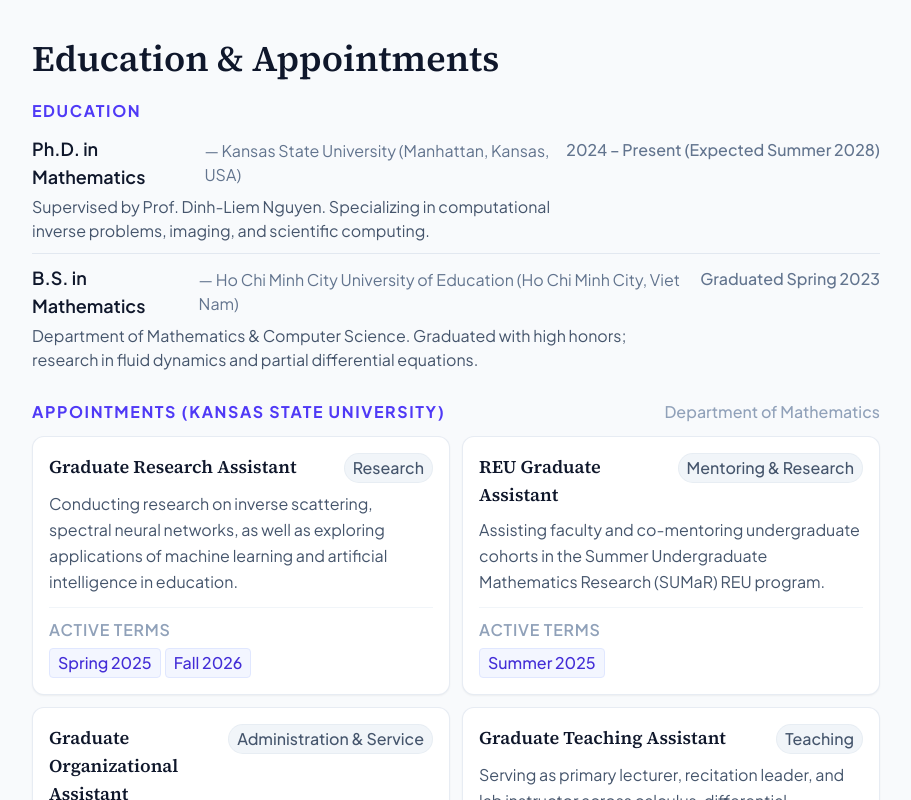
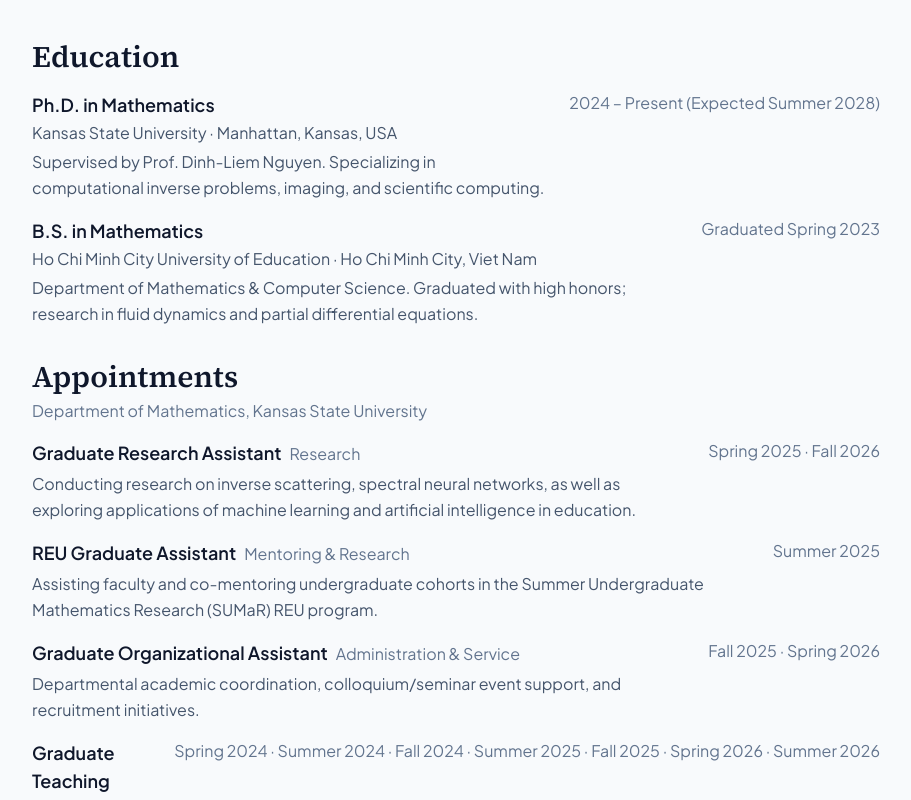
Before and after one commit to nhungnh-dot/nhungnh-dot.github.io, a React (Vite) app: page / in a window 1280 px wide. Shown: the part 640-1440 px from the top of the page, without its empty margins (184-1095 px from the left). Built offline with nearby package versions, Linux system fonts and the light colour scheme.

Commit message:
Replace appointment cards with a compact academic list

```diff
--- a/src/components/EducationEmployment.tsx
+++ b/src/components/EducationEmployment.tsx
@@ -1,97 +1,82 @@
 import React from 'react';
-import { ExternalLink } from 'lucide-react';
 import { EDUCATION_LIST, EMPLOYMENT_DATA } from '../data/academicData';
 
 export const EducationEmployment: React.FC = () => {
   return (
     <section id="experience" className="py-8 sm:py-10 border-b border-slate-200 dark:border-slate-800">
       <div className="max-w-4xl mx-auto px-4 sm:px-6">
-        <h2 className="text-2xl sm:text-3xl font-bold text-slate-900 dark:text-slate-50 font-serif-academic mb-5">
-          Education & Appointments
-        </h2>
+        <section aria-labelledby="education-heading">
+          <h2
+            id="education-heading"
+            className="mb-4 text-xl sm:text-2xl font-semibold text-slate-900 dark:text-slate-100 font-serif-academic"
+          >
+            Education
+          </h2>
 
-        {/* Education */}
-        <div className="mb-6">
-          <h3 className="text-sm uppercase tracking-widest text-indigo-600 dark:text-indigo-400 font-bold mb-3">
-            Education
-          </h3>
-          <ul className="divide-y divide-slate-200 dark:divide-slate-800 list-none">
+          <ul className="space-y-4">
             {EDUCATION_LIST.map((edu) => (
-              <li key={edu.id} className="py-2.5 first:pt-0 last:pb-0 flex flex-col sm:flex-row sm:items-baseline sm:justify-between gap-1 sm:gap-4">
-                <div>
-                  <div className="flex items-center gap-2">
-                    <span className="font-semibold text-base text-slate-900 dark:text-slate-100">
-                      {edu.degree}
-                    </span>
-                    <span className="text-sm text-slate-500 dark:text-slate-400">
-                      — {edu.institution} ({edu.location})
-                    </span>
-                  </div>
+              <li
+                key={edu.id}
+                className="flex flex-col sm:flex-row sm:items-start sm:justify-between gap-1 sm:gap-6"
+              >
+                <div className="min-w-0">
+                  <p className="text-base font-semibold text-slate-900 dark:text-slate-100">
+                    {edu.degree}
+                  </p>
+                  <p className="mt-0.5 text-sm text-slate-600 dark:text-slate-400">
+                    {edu.institution} · {edu.location}
+                  </p>
                   {edu.details && (
-                    <p className="text-sm text-slate-600 dark:text-slate-400 mt-1">
+                    <p className="mt-1 text-sm text-slate-600 dark:text-slate-400 leading-relaxed">
                       {edu.details}
                     </p>
                   )}
                 </div>
-                <span className="text-sm text-slate-500 dark:text-slate-400 whitespace-nowrap flex-shrink-0 font-medium sm:text-right">
+                <span className="shrink-0 text-sm text-slate-500 dark:text-slate-400 sm:text-right">
                   {edu.period}
                 </span>
               </li>
             ))}
           </ul>
-        </div>
+        </section>
 
-        {/* Appointments at KSU */}
-        <div className="pt-1">
-          <div className="flex items-center justify-between mb-3">
-            <h3 className="text-sm uppercase tracking-widest text-indigo-600 dark:text-indigo-400 font-bold">
-              Appointments (Kansas State University)
-            </h3>
-            <span className="text-sm text-slate-400 dark:text-slate-500 font-medium hidden sm:inline">
-              Department of Mathematics
-            </span>
-          </div>
+        <section className="mt-8" aria-labelledby="appointments-heading">
+          <h2
+            id="appointments-heading"
+            className="text-xl sm:text-2xl font-semibold text-slate-900 dark:text-slate-100 font-serif-academic"
+          >
+            Appointments
+          </h2>
+          <p className="mt-1 mb-4 text-sm text-slate-500 dark:text-slate-400">
+            Department of Mathematics, Kansas State University
+          </p>
 
-          <div className="grid grid-cols-1 md:grid-cols-2 gap-3">
+          <ul className="space-y-4">
             {EMPLOYMENT_DATA.map((job, idx) => (
-              <div
+              <li
                 key={idx}
-                className="p-4 rounded-xl border border-slate-200/80 dark:border-slate-800 bg-white dark:bg-slate-900/60 shadow-xs hover:border-indigo-300 dark:hover:border-indigo-800/80 transition-all flex flex-col justify-between"
+                className="flex flex-col sm:flex-row sm:items-start sm:justify-between gap-1 sm:gap-6"
               >
-                <div>
-                  <div className="flex items-start justify-between gap-2 mb-2">
-                    <h4 className="font-semibold text-base text-slate-900 dark:text-slate-100 font-serif-academic">
+                <div className="min-w-0">
+                  <div className="flex flex-wrap items-baseline gap-x-2 gap-y-0.5">
+                    <p className="text-base font-semibold text-slate-900 dark:text-slate-100">
                       {job.title}
-                    </h4>
-                    <span className="px-2 py-0.5 text-sm font-medium rounded-full bg-slate-100 dark:bg-slate-800 text-slate-600 dark:text-slate-300 whitespace-nowrap border border-slate-200/60 dark:border-slate-700/60">
+                    </p>
+                    <span className="text-sm text-slate-500 dark:text-slate-400">
                       {job.type}
                     </span>
                   </div>
-
-                  <p className="text-sm text-slate-600 dark:text-slate-400 leading-relaxed mb-3">
+                  <p className="mt-1 text-sm text-slate-600 dark:text-slate-400 leading-relaxed">
                     {job.description}
                   </p>
                 </div>
-
-                <div className="pt-2.5 border-t border-slate-100 dark:border-slate-800/80">
-                  <span className="text-sm uppercase tracking-wider font-semibold text-slate-400 dark:text-slate-500 block mb-1.5">
-                    Active Terms
-                  </span>
-                  <div className="flex flex-wrap gap-1">
-                    {job.semesters.map((sem, sIdx) => (
-                      <span
-                        key={sIdx}
-                        className="px-2 py-0.5 rounded text-sm font-medium bg-indigo-50/70 dark:bg-indigo-950/40 text-indigo-700 dark:text-indigo-300 border border-indigo-100 dark:border-indigo-900/50"
-                      >
-                        {sem}
-                      </span>
-                    ))}
-                  </div>
-                </div>
-              </div>
+                <span className="shrink-0 text-sm text-slate-500 dark:text-slate-400 sm:text-right">
+                  {job.semesters.join(' · ')}
+                </span>
+              </li>
             ))}
-          </div>
-        </div>
+          </ul>
+        </section>
       </div>
     </section>
   );
```
